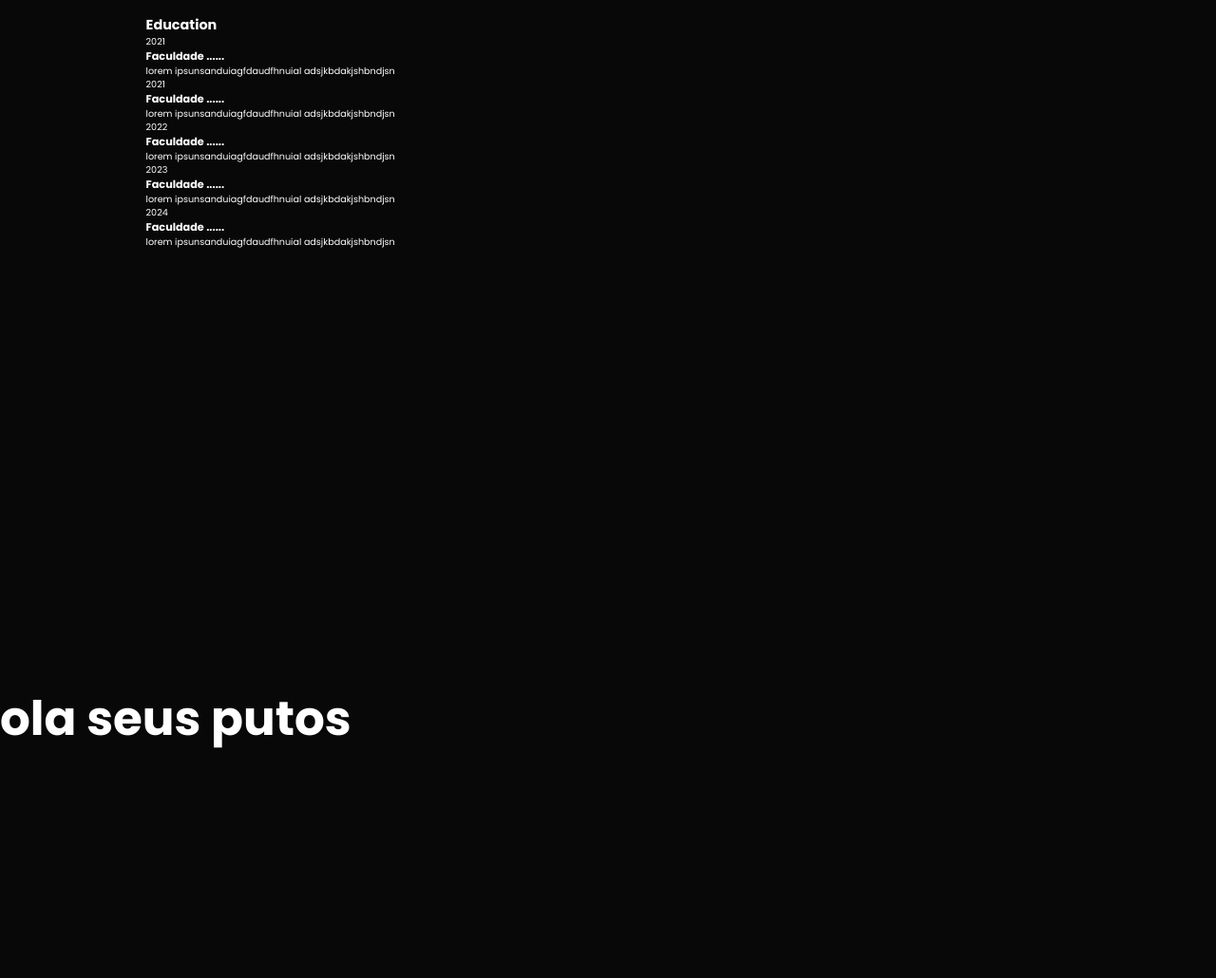
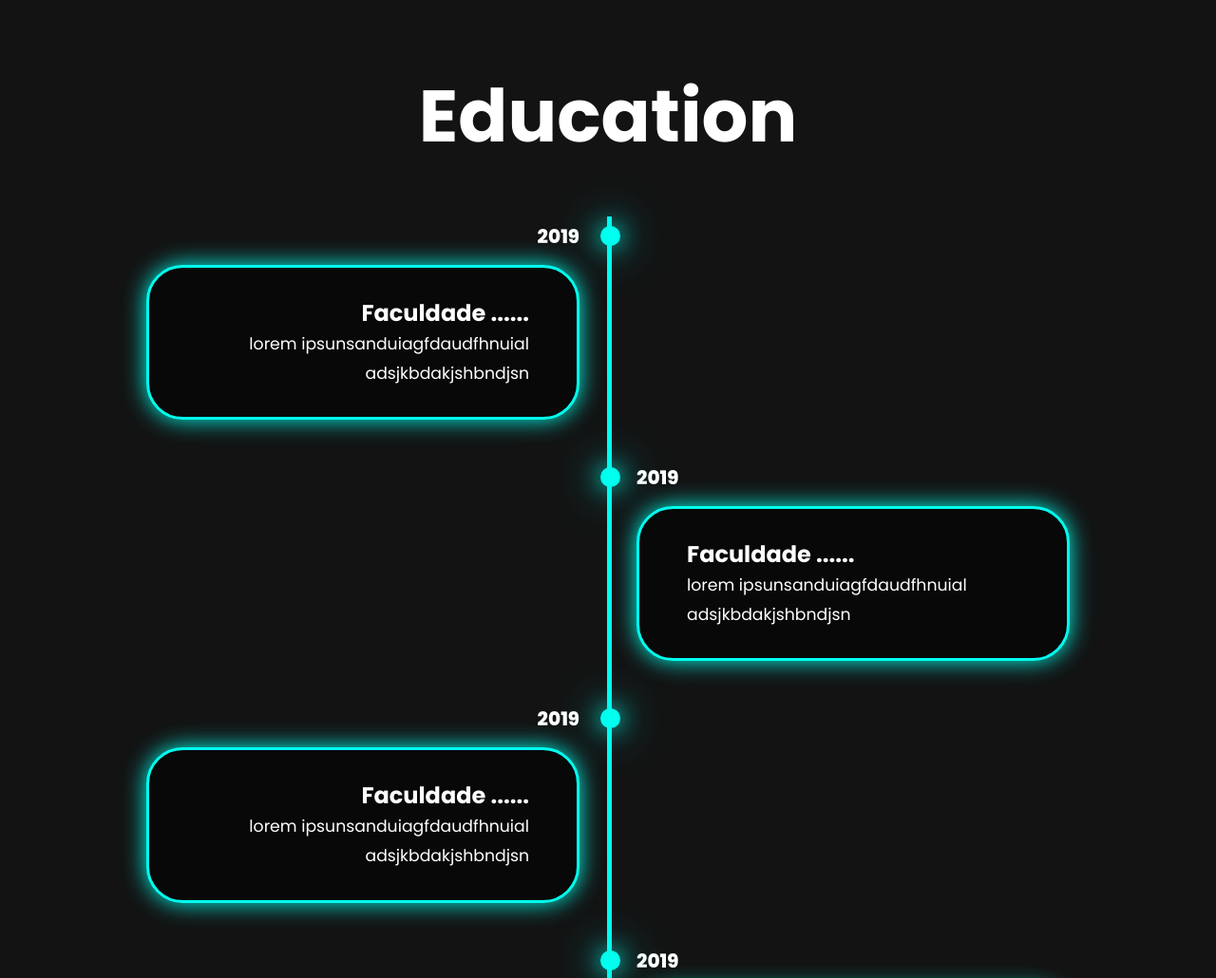
Before and after one commit to littxx/demonst, a plain HTML site: page index.html in a window 1280 px wide. Shown: the part 880-1910 px from the top of the page at 95% size. Before the commit the page ends 1675 px from the top, so only its background shows below. Drawn offline with nearby package versions, Linux system fonts and the light colour scheme.

Commit message:
finalizado parte do section education

```diff
--- a/index.html
+++ b/index.html
@@ -58,10 +58,11 @@
 
 
     <div class="timeline-items">
+
+
       <div class="timeline-item">
-
-        <div class="timelie-dot">
-          <div class="time-date">2021</div>
+        <div class="timeline-dot"></div>
+        <div class="time-date">2019</div>
         <div class="timeline-content">
           <h3>Faculdade ......</h3>
           <p>lorem ipsunsanduiagfdaudfhnuial
@@ -69,15 +70,16 @@
             adsjkbdakjshbndjsn
           </p>
         </div>
-        </div>
+
       </div>
 
 
 
+
+
       <div class="timeline-item">
-
-        <div class="timelie-dot">
-          <div class="time-date">2021</div>
+        <div class="timeline-dot"></div>
+        <div class="time-date">2019</div>
         <div class="timeline-content">
           <h3>Faculdade ......</h3>
           <p>lorem ipsunsanduiagfdaudfhnuial
@@ -85,14 +87,14 @@
             adsjkbdakjshbndjsn
           </p>
         </div>
-        </div>
+
       </div>
 
 
+
       <div class="timeline-item">
-
-        <div class="timelie-dot">
-          <div class="time-date">2022</div>
+        <div class="timeline-dot"></div>
+        <div class="time-date">2019</div>
         <div class="timeline-content">
           <h3>Faculdade ......</h3>
           <p>lorem ipsunsanduiagfdaudfhnuial
@@ -100,14 +102,14 @@
             adsjkbdakjshbndjsn
           </p>
         </div>
-        </div>
+
       </div>
 
 
+
       <div class="timeline-item">
-
-        <div class="timelie-dot">
-          <div class="time-date">2023</div>
+        <div class="timeline-dot"></div>
+        <div class="time-date">2019</div>
         <div class="timeline-content">
           <h3>Faculdade ......</h3>
           <p>lorem ipsunsanduiagfdaudfhnuial
@@ -115,13 +117,13 @@
             adsjkbdakjshbndjsn
           </p>
         </div>
-        </div>
+
       </div>
 
+
       <div class="timeline-item">
-
-        <div class="timelie-dot">
-          <div class="time-date">2024</div>
+        <div class="timeline-dot"></div>
+        <div class="time-date">2019</div>
         <div class="timeline-content">
           <h3>Faculdade ......</h3>
           <p>lorem ipsunsanduiagfdaudfhnuial
@@ -129,15 +131,26 @@
             adsjkbdakjshbndjsn
           </p>
         </div>
+
       </div>
-      </div>
+
+
+
+
+
+
+
+
     </div>
 
 
   </section>
   <footer>
+    <!--
 
-    <h1 style="font-size: 50px;">ola seus putos </h1>
+    <div id="overlay">Texto de Teste</div>
+
+    -->
 
   </footer>
   <script src="page.js"></script>
--- a/style.css
+++ b/style.css
@@ -20,7 +20,6 @@
 
 html {
   font-size: 60%;
-  overflow: hidden;
 }
 
 body {
@@ -234,3 +233,120 @@ span {
     border-color: #61dafb;
   }
 }
+#overlay {
+  position: fixed;
+  top: 0;
+  left: 0;
+  width: 100%;
+  height: 100%;
+  background: rgba(0, 0, 0, 0.8); /* Fundo preto semi-transparente */
+  color: white;
+  display: flex;
+  justify-content: center;
+  align-items: center;
+  font-size: 2rem;
+  z-index: 9999; /* Certifique-se de que seja maior que qualquer outro z-index na página */
+}
+
+.heading {
+  font-size: 8rem;
+  text-align: center;
+  margin: 5rem 0;
+}
+
+.education {
+  padding: 100px 15 px;
+  background: var(--second-bg-color);
+}
+
+.education h2 {
+  margin-bottom: 5rem;
+}
+
+.timeline-items {
+  max-width: 1200px;
+  margin: auto;
+  display: flex;
+  flex-wrap: wrap;
+  position: relative;
+}
+.timeline-items::before {
+  content: "";
+  position: absolute;
+  width: 5px;
+  height: 100%;
+  background-color: var(--main-color);
+  left: calc(50% - 1px);
+}
+
+.timeline-item {
+  margin-bottom: 40px;
+  width: 100%;
+  position: relative;
+}
+
+.timeline-item:last-child {
+  margin-bottom: 0;
+}
+
+.timeline-item:nth-child(odd) {
+  padding-right: calc(50% + 30px);
+  text-align: right;
+}
+
+.timeline-item:nth-child(even) {
+  padding-left: calc(50% + 30px);
+}
+
+.timeline-dot {
+  height: 21px;
+  width: 21px;
+  background-color: var(--main-color);
+  box-shadow: 0 0 25px var(--main-color), 0 0 50px var(--main-color);
+
+  position: absolute;
+  left: calc(50% - 8px);
+  border-radius: 50%;
+  top: 10px;
+}
+
+.time-date {
+  font-size: 20px;
+  font-weight: 800;
+  color: white;
+  margin: 6px 0 15px;
+}
+
+.timeline-content {
+  background-color: var(--bg-color);
+  border: 3px solid var(--main-color);
+  padding: 30px 50px;
+  border-radius: 4rem;
+  box-shadow: 0 0 25px var(--main-color);
+  transition: 02s ease;
+}
+
+.timeline-content h3 {
+  font-size: 2.5rem;
+  font-weight: 700;
+}
+.timeline-content p {
+  font-size: 1.8rem;
+  line-height: 1.8;
+}
+.timeline-content:hover {
+  transform: scale(1.4);
+  box-shadow: 0 0 50px var(--main-color);
+}
+
+::-webkit-scrollbar {
+  width: 15px;
+}
+
+::-webkit-scrollbar-thumb {
+  background-color: var(--main-color);
+}
+
+::-webkit-scrollbar-track {
+  background-color: black;
+}
```
Lines whose indentation alone changed are shown as unchanged.
